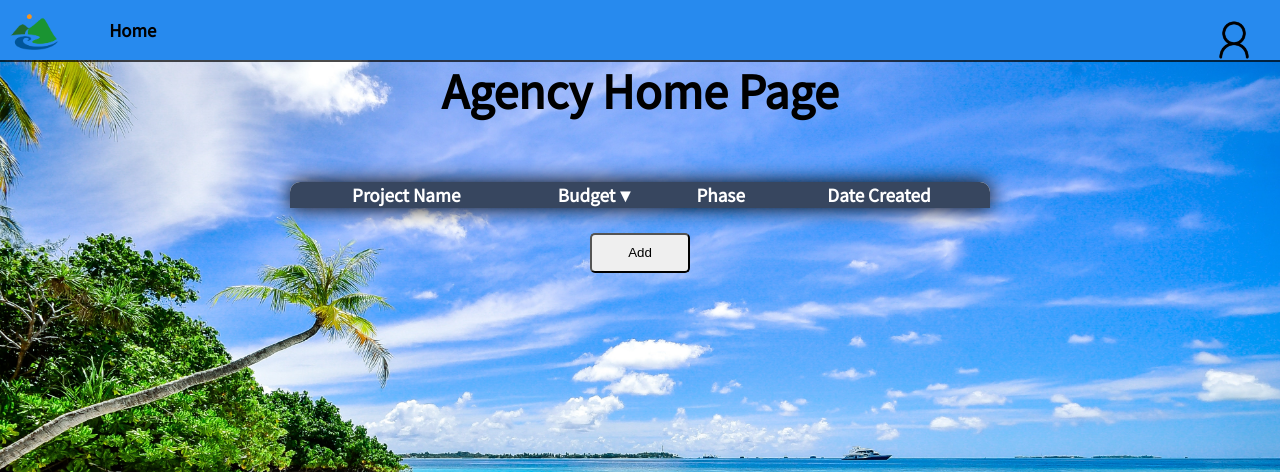
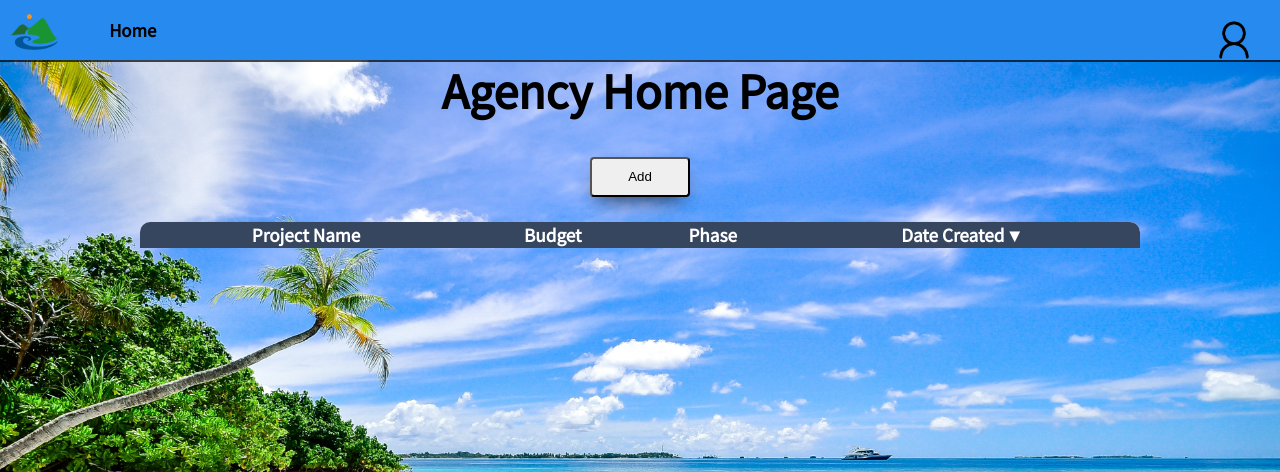
Before and after one commit to nooyh/MeneDevs, a Node server app: page /agency/ in a window 1280 px wide. Shown: the top 472 px of the page. Run offline with Node 20, Linux system fonts and the light colour scheme; lists and menus that the app fills with data are empty; some libraries are stand-ins or nearby versions.

Commit message:
Updated agency & admin pages
Alex Leonida
- removed the box shadow
- made the lists larger
- moved the add button to the top
- gave the add button a nice hover animation

Co-Authored-By: AlexanderLeonida <106649096+AlexanderLeonida@users.noreply.github.com>

```diff
--- a/public/javascripts/agency.js
+++ b/public/javascripts/agency.js
@@ -62,7 +62,7 @@ if (addReport) {
             sortTableByColumn(tableElement, headerIndex, !currentIsAscending);
         });
     });
-    sortTableByColumn(document.querySelector("table"), 2, false);
+    sortTableByColumn(document.querySelector("table"), 4, false);
 }
 
 // Report Page
@@ -124,7 +124,7 @@ if (submitReport) {
             if (required) {
                 if (key == 'email' && !emailRegex.test(input.value)) {
                     return alert('Please provide a valid email address.');
-                } else if (key == 'contact' && input.value.length != 13) {
+                } else if (key == 'contact' && input.value.length != 14) {
                     return alert(`Please provide a valid phone number.`);
                 } else if (input?.value == '') {
                     return alert(`Please fill out the ${key} field.`);
--- a/public/stylesheets/admin/logs.css
+++ b/public/stylesheets/admin/logs.css
@@ -63,10 +63,9 @@ body {
     background-color: white;
     margin: 25px 0;
     font-size: 1.2em;
-    min-width: 700px;
+    min-width: 1000px;
     border-radius: 10px 10px 0 0;
     overflow: hidden;
-    box-shadow: 0 0 20px black;
 }
 
 .table-content thead tr {
--- a/public/stylesheets/agency/view-reports.css
+++ b/public/stylesheets/agency/view-reports.css
@@ -5,10 +5,41 @@ button {
 #add-button {
     height: 40px;
     width: 100px;
+    background-color: none;
+    border-radius: 4px;
+    text-align: center;
+    transition: all 0.5s;
+    cursor: pointer;
+    box-shadow: 0 10px 20px -8px rgba(0, 0, 0, .7);
+    cursor: pointer;
+    position: relative;
+    transition: 0.1s;
+}
+
+
+#add-button:after {
+    content: '»';
+    position: absolute;
+    opacity: 0;
+    top: 14px;
+    right: -20px;
+    transition: 0.5s;
+}
+
+#add-button:hover {
+    padding-right: 24px;
+    padding-left: 8px;
+}
+
+#add-button:hover:after {
+    opacity: 1;
+    right: 20px;
+    top: 10px;
 }
 
 button:hover {
     background-color: rgb(212, 207, 207);
+    cursor: pointer;
 }
 
 h1 {
@@ -25,10 +56,10 @@ h1 {
     background-color: white;
     margin: 25px 0;
     font-size: 1.2em;
-    min-width: 700px;
+    min-width: 1000px;
     border-radius: 10px 10px 0 0;
     overflow: hidden;
-    box-shadow: 0 0 20px black;
+    /*box-shadow: 0 0 20px black;*/
 }
 
 .table-content thead tr {
--- a/public/stylesheets/main.css
+++ b/public/stylesheets/main.css
@@ -30,6 +30,7 @@ body {
     position: fixed;
     top: 0;
     width: 100%;
+    z-index: 99999;
 }
 
 #nav-bar img {
--- a/views/agency/view-reports.ejs
+++ b/views/agency/view-reports.ejs
@@ -22,6 +22,7 @@
 
     <main>
         <h1>Agency Home Page</h1>
+        <b><button id="add-button">Add</button></b>
         <div class="background">
             <table class="table-content">
                 <thead>
@@ -37,7 +38,6 @@
                 <tbody id="main-table"></tbody>
             </table>
         </div>
-        <button id="add-button">Add</button>
         <br><br><br>
     </main>
 
```
